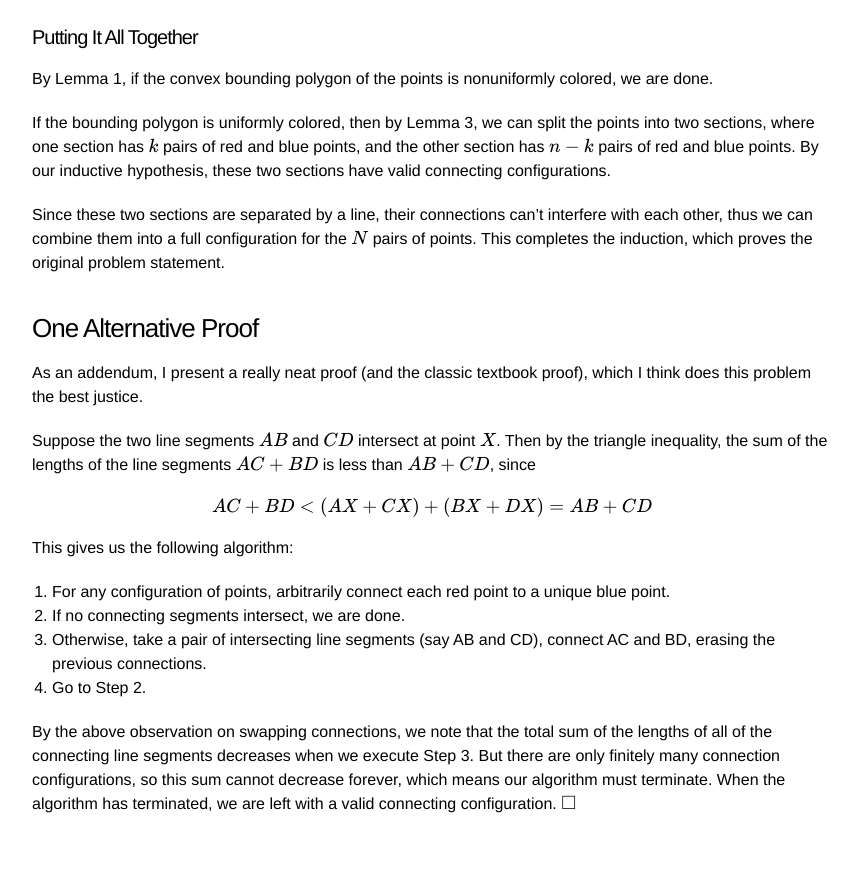
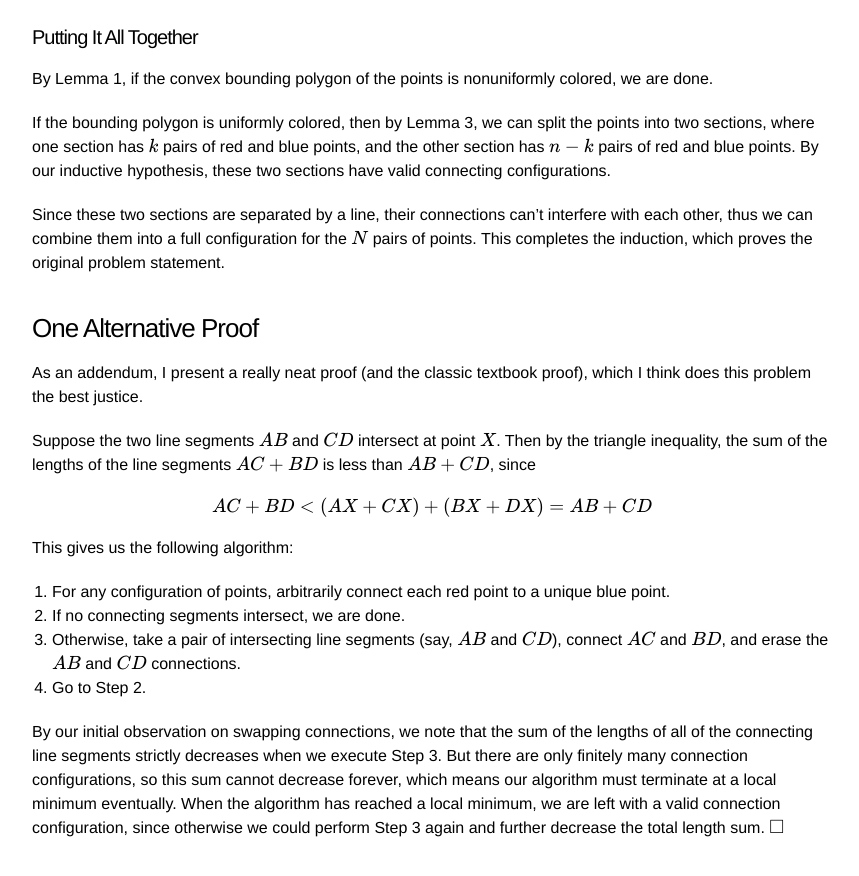
Before and after one commit to yourlifeofmath/yourlifeofmath.github.io, a Jekyll site: the page built from _posts/2019-03-18-Connecting_Red_and_Blue_Points.md, in a window 1280 px wide and 900 px high, scrolled down 2027 px. Shown: the top 876 px of the window, without its empty margins (208-1067 px from the left). Built offline with Jekyll 4.4.1, drawn with Linux system fonts in a browser that asks for light colours; formulas are drawn with MathJax 3.

Commit message:
More minor edits to March 18 post

```diff
--- a/_posts/2019-03-18-Connecting_Red_and_Blue_Points.md
+++ b/_posts/2019-03-18-Connecting_Red_and_Blue_Points.md
@@ -78,7 +78,7 @@ This gives us the following algorithm:
 
 1. For any configuration of points, arbitrarily connect each red point to a unique blue point.
 2. If no connecting segments intersect, we are done.
-3. Otherwise, take a pair of intersecting line segments (say AB and CD), connect AC and BD, erasing the previous connections.
+3. Otherwise, take a pair of intersecting line segments (say, $$AB$$ and $$CD$$), connect $$AC$$ and $$BD$$, and erase the $$AB$$ and $$CD$$ connections.
 4. Go to Step 2.
 
-By the above observation on swapping connections, we note that the total sum of the lengths of all of the connecting line segments decreases when we execute Step 3. But there are only finitely many connection configurations, so this sum cannot decrease forever, which means our algorithm must terminate. When the algorithm has terminated, we are left with a valid connecting configuration. $$\square$$
+By our initial observation on swapping connections, we note that the sum of the lengths of all of the connecting line segments strictly decreases when we execute Step 3. But there are only finitely many connection configurations, so this sum cannot decrease forever, which means our algorithm must terminate at a local minimum eventually. When the algorithm has reached a local minimum, we are left with a valid connection configuration, since otherwise we could perform Step 3 again and further decrease the total length sum. $$\square$$
```
